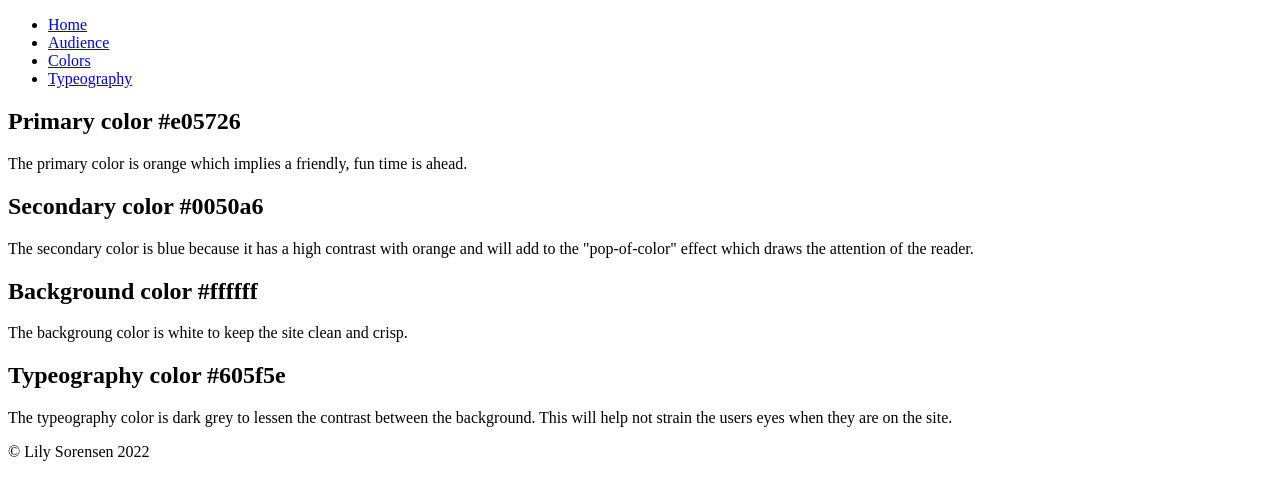
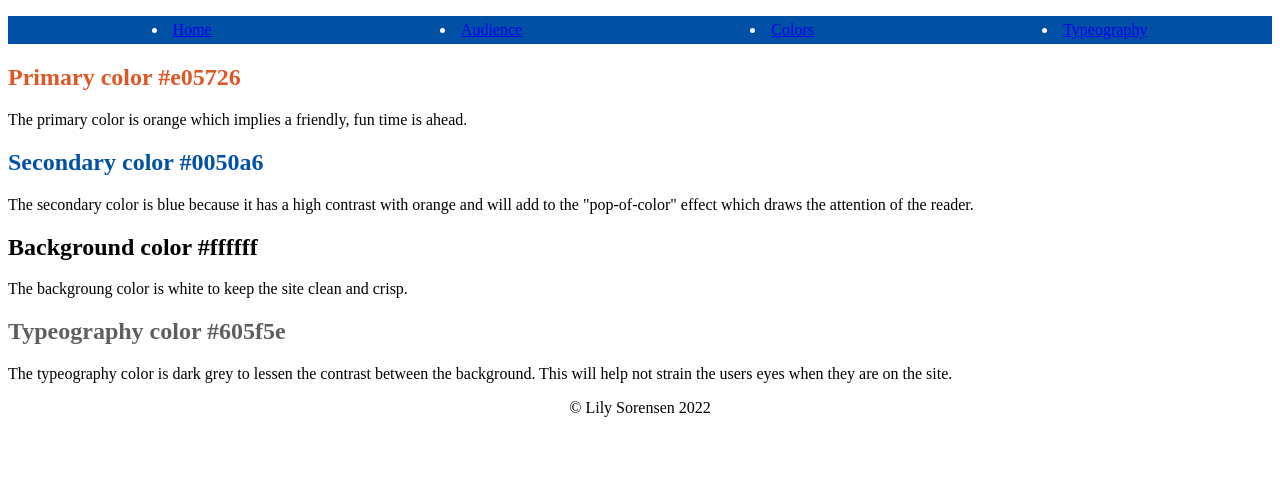
Before and after one commit to lilsoren/wdd230, a plain HTML site: page lesson03/website-planning/color-scheme.html in a window 1280 px wide. Drawn offline with Linux system fonts and the light colour scheme; the site is published under a folder, as on GitHub Pages, so addresses that start at the root find nothing.

Commit message:
all done

```diff
--- a/lesson03/website-planning/color-scheme.html
+++ b/lesson03/website-planning/color-scheme.html
@@ -4,8 +4,8 @@
     <meta charset="UTF-8">
     <meta http-equiv="X-UA-Compatible" content="IE=edge">
     <meta name="viewport" content="width=device-width, initial-scale=1.0">
-    <link rel="stylesheet" href="/css/color.css">
-    <link rel="stylesheet" href="/css/framework.css">
+    <link rel="stylesheet" href="../css/color.css">
+    <link rel="stylesheet" href="../css/framework.css">
     <title>Chamber of Commerce Site Plan</title>
 </head>
 <body>
```
Also changed, not shown: lesson03/website-planning/index.html (+1 -1 lines).
